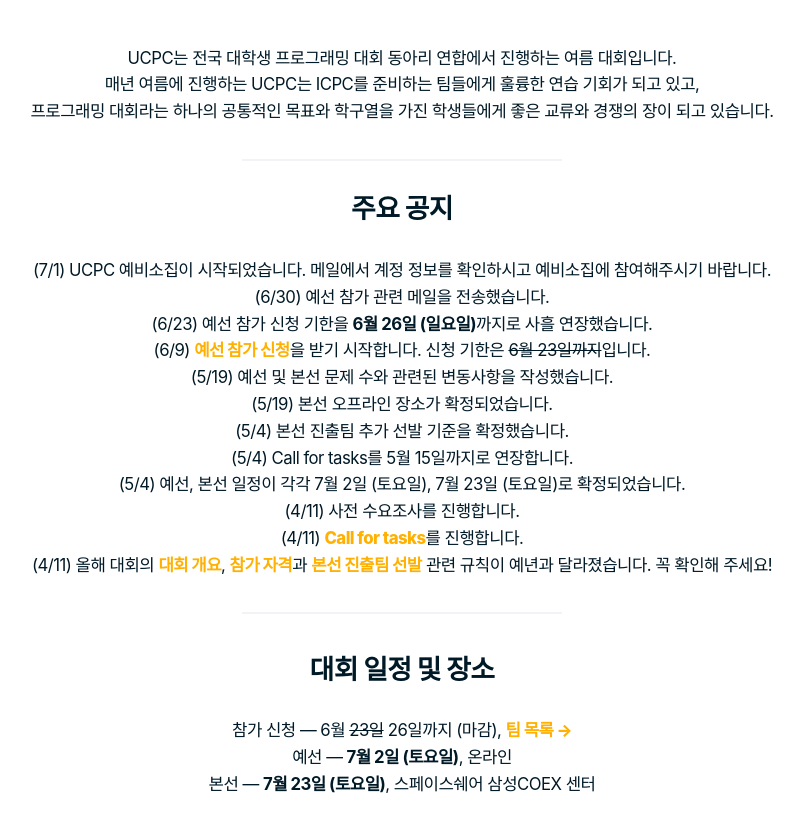
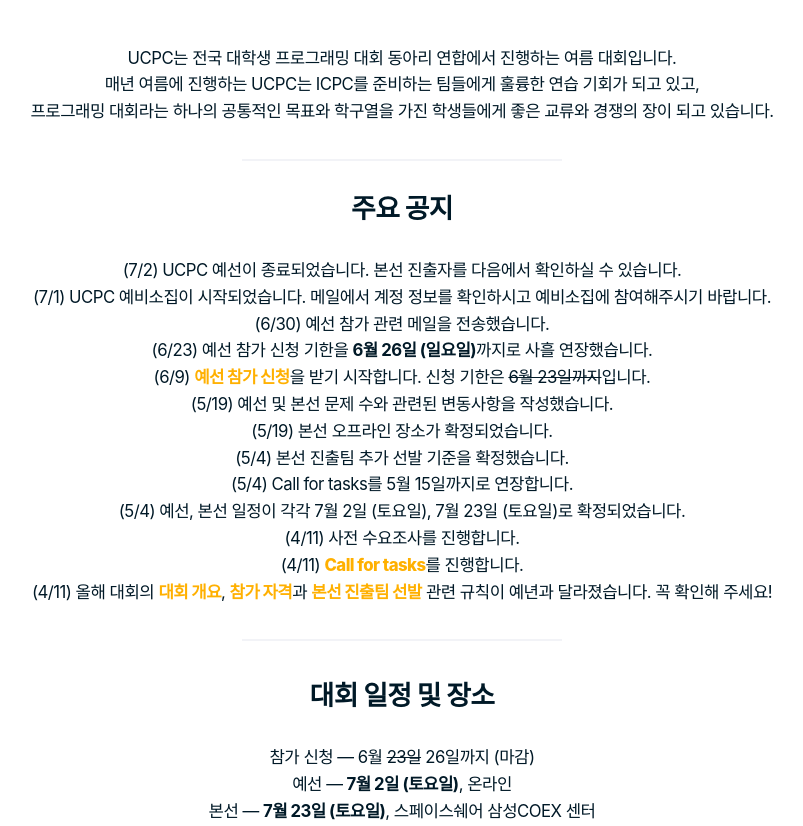
Before and after one commit to ucpcc/2022, a Jekyll site: the page built from index.md, in a window 1280 px wide and 900 px high, scrolled down 1283 px, cut to the strip 0-826 px from the top of the window. Shown: the whole strip, without its empty margins (238-1041 px from the left). Built offline with Jekyll 4.4.1, drawn with Linux system fonts in a browser that asks for light colours; some web fonts are replaced; some of the changed text lies outside the part shown.

Commit message:
예선 종료

```diff
--- a/_layouts/home.html
+++ b/_layouts/home.html
@@ -17,7 +17,7 @@
     <div class="contents">
       <div class="main_caption">
         <div class="main_notice">
-          <b>본선대회 7월 23일 &middot; <a href="https://ucpc.acmicpc.net/">예선 참가 &rarr;</a> &middot; <a href="https://docs.google.com/spreadsheets/u/1/d/e/2PACX-1vRuLIdce91ALLkDKbL6KluZ3FasTbVH5AT9kuNVg87Coir_ldik3oJny2MPT2PJq9MQQxTkdOyFJ2b7/pubhtml?gid=1534493384&single=true">팀 목록 &rarr;</a></b>
+          <b>본선대회 7월 23일 &middot; <a href="https://docs.google.com/spreadsheets/u/2/d/e/2PACX-1vRuLIdce91ALLkDKbL6KluZ3FasTbVH5AT9kuNVg87Coir_ldik3oJny2MPT2PJq9MQQxTkdOyFJ2b7/pubhtml?gid=1280791321&single=true">본선 진출 팀 목록 &rarr;</a></b>
         </div>
         <a href="https://map.naver.com/v5/entry/place/1549701937?placePath=%2Fhome&c=14144616.6126521,4510570.3637995,17.12,0,0,0,dh">
           스페이스쉐어 삼성COEX센터
--- a/index.md
+++ b/index.md
@@ -5,6 +5,7 @@ title: UCPC 2022
 
 ## 주요 공지
 
+- (7/2) UCPC 예선이 종료되었습니다. 본선 진출자를 다음에서 확인하실 수 있습니다.
 - (7/1) UCPC 예비소집이 시작되었습니다. 메일에서 계정 정보를 확인하시고 예비소집에 참여해주시기 바랍니다.
 - (6/30) 예선 참가 관련 메일을 전송했습니다.
 - (6/23) 예선 참가 신청 기한을 **6월 26일 (일요일)**까지로 사흘 연장했습니다.
@@ -22,7 +23,7 @@ title: UCPC 2022
 
 ## 대회 일정 및 장소
 
-- 참가 신청 --- 6월 ~~23일~~ 26일까지 (마감), [팀 목록 &rarr;](https://docs.google.com/spreadsheets/u/1/d/e/2PACX-1vRuLIdce91ALLkDKbL6KluZ3FasTbVH5AT9kuNVg87Coir_ldik3oJny2MPT2PJq9MQQxTkdOyFJ2b7/pubhtml?gid=1534493384&single=true)
+- 참가 신청 --- 6월 ~~23일~~ 26일까지 (마감)
 - 예선 --- **7월 2일 (토요일)**, 온라인
 - 본선 --- **7월 23일 (토요일)**, 스페이스쉐어 삼성COEX 센터
 
```
Also changed, not shown: 02-qualifier.md (+1 -1 lines), 03-final.md (+1 -1 lines).
